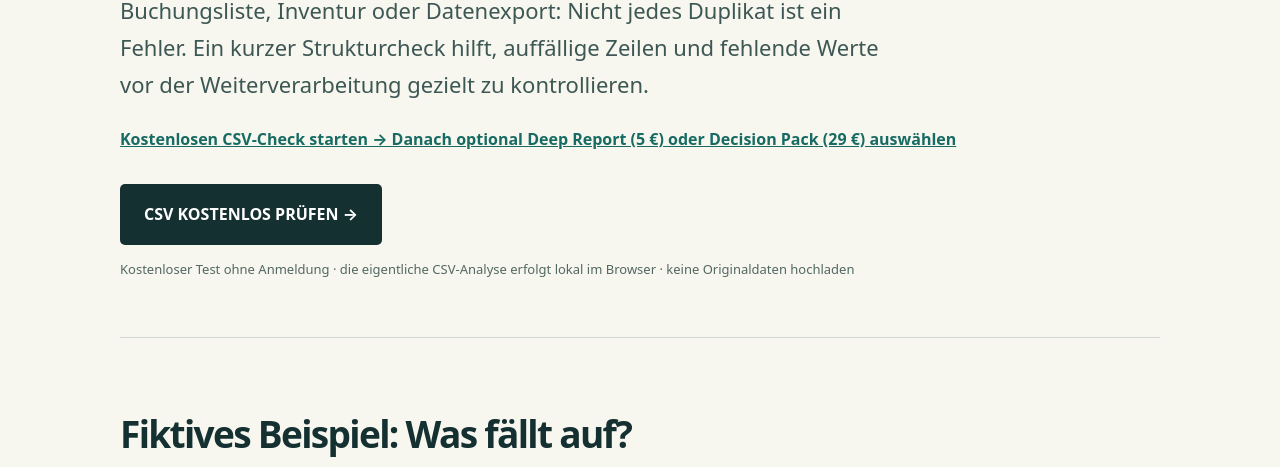
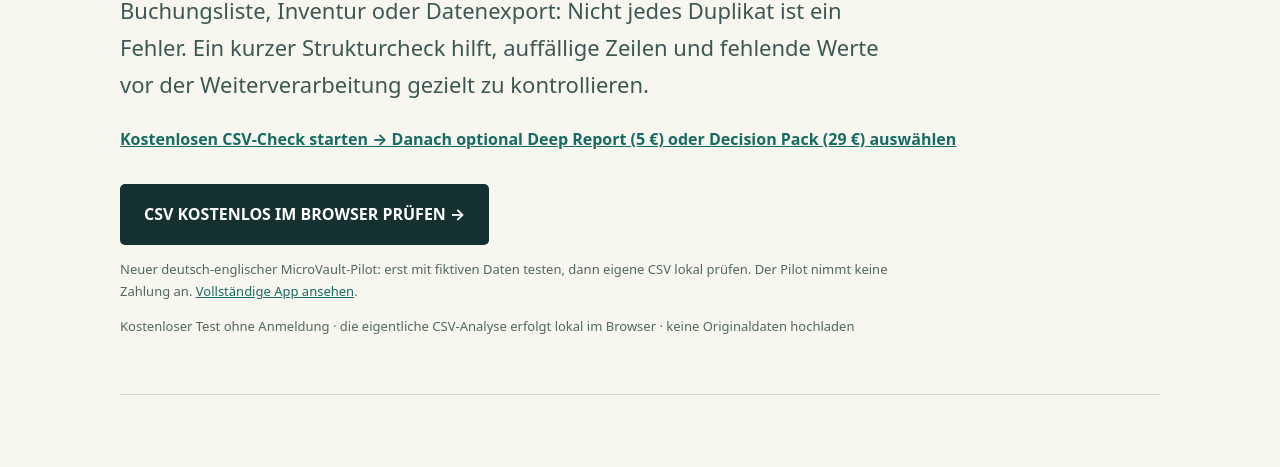
Before and after one commit to charlysmoky2010-hub/charlysmoky2010-hub.github.io, a website: page microvault/index.html in a window 1280 px wide. Shown: the part 556-1023 px from the top of the page. Drawn offline with Linux system fonts and the light colour scheme.

Commit message:
feat(microvault): direct DE visitors to working bilingual free pilot

```diff
--- a/microvault/index.html
+++ b/microvault/index.html
@@ -52,7 +52,8 @@ footer a{margin-right:16px}li{padding:3px 0}
 <h1>Vor dem Import prüfen.<br>Doppelte Zeilen erkennen.</h1>
 <p class="lead">Buchungsliste, Inventur oder Datenexport: Nicht jedes Duplikat ist ein Fehler. Ein kurzer Strukturcheck hilft, auffällige Zeilen und fehlende Werte vor der Weiterverarbeitung gezielt zu kontrollieren.</p>
 <p style="margin:16px 0;font-weight:700"><a href="https://microvault.floot.app/?src=shop_csv#analyzer">Kostenlosen CSV-Check starten → Danach optional Deep Report (5 €) oder Decision Pack (29 €) auswählen</a></p>
-<a class="cta" href="https://microvault.floot.app/?src=shop_csv#analyzer">CSV KOSTENLOS PRÜFEN →</a>
+<a class="cta" href="/microvault/pilot/?lang=de">CSV KOSTENLOS IM BROWSER PRÜFEN →</a>
+<p class="note">Neuer deutsch-englischer MicroVault-Pilot: erst mit fiktiven Daten testen, dann eigene CSV lokal prüfen. Der Pilot nimmt keine Zahlung an. <a href="https://microvault.floot.app/?src=de-home#analyzer">Vollständige App ansehen</a>.</p>
 <p class="note">Kostenloser Test ohne Anmeldung · die eigentliche CSV-Analyse erfolgt lokal im Browser · keine Originaldaten hochladen</p>
 </section>
 <section>
```
